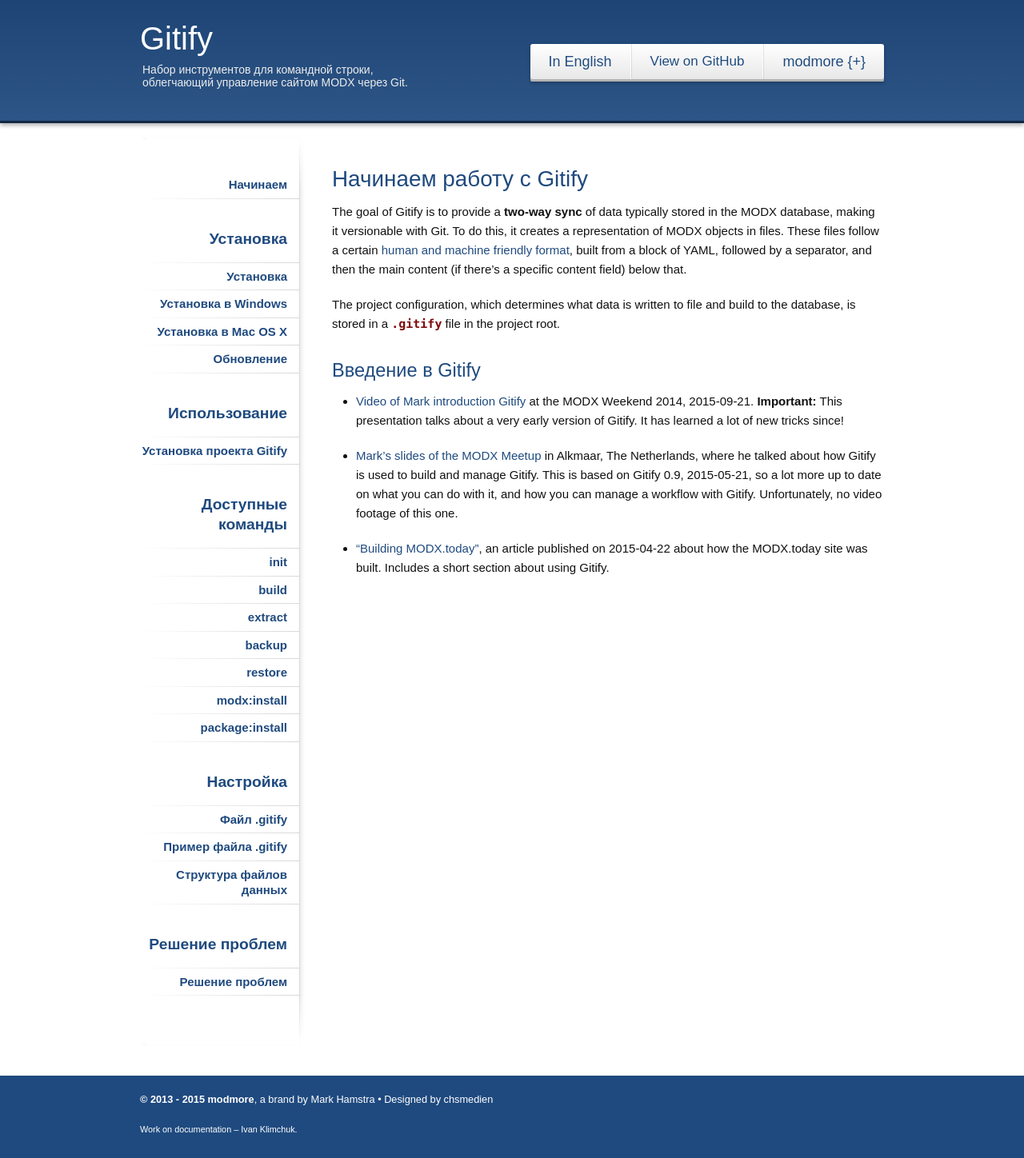
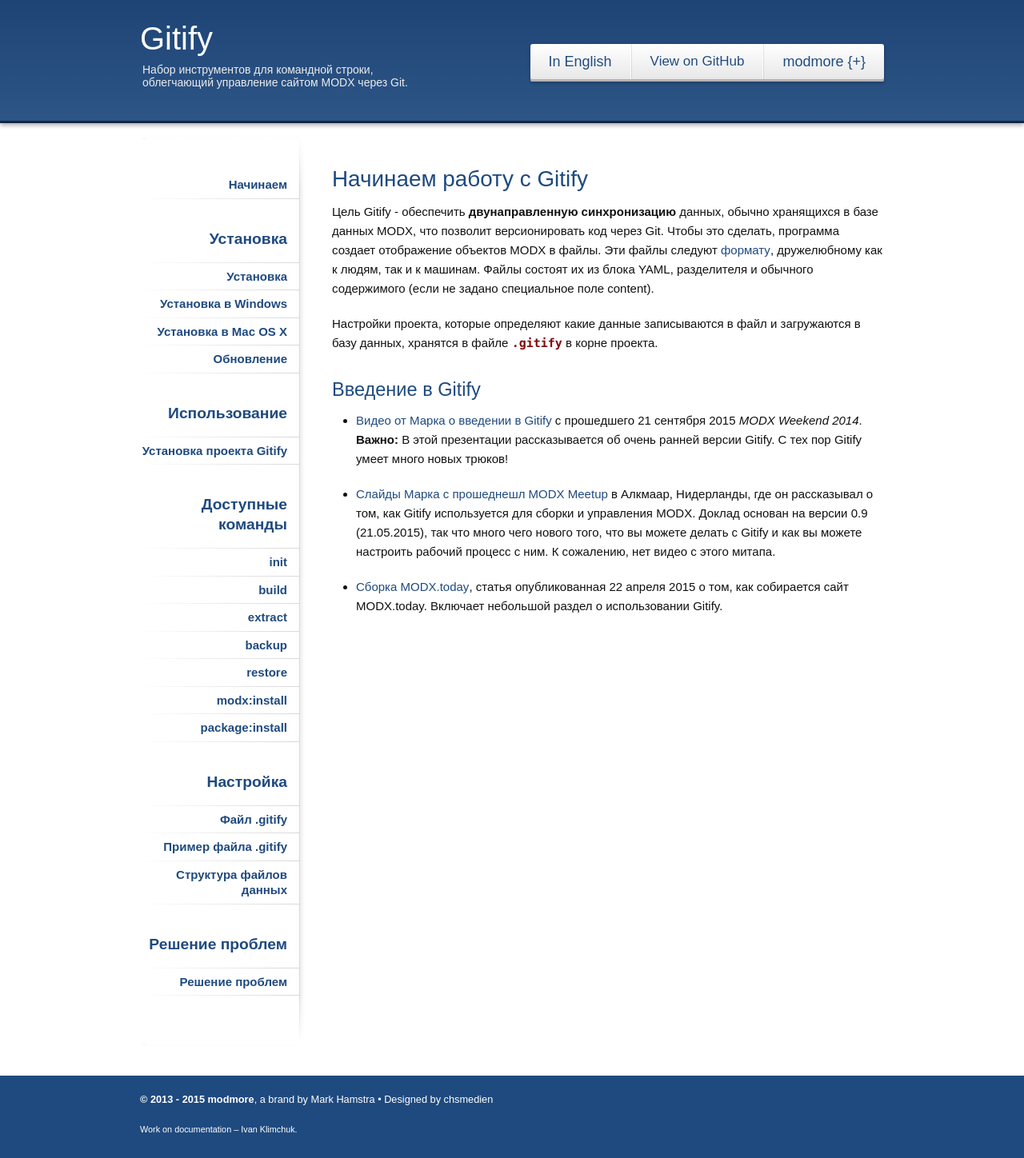
Before and after one commit to modmore/Gitify, a Jekyll site: the page built from ru/index.md, in a window 1280 px wide. Shown: the whole page at 80% size. Built offline with Jekyll 4.4.1, drawn with Linux system fonts in a browser that asks for light colours; Markdown is read by kramdown in place of the engine named in the settings.

Commit message:
Translate intro page

```diff
--- a/ru/index.md
+++ b/ru/index.md
@@ -2,18 +2,20 @@
 layout: default
 title: Начинаем работу с Gitify
 lang: ru
+published: true
 ---
+
 
 # Начинаем работу с Gitify
 
-The goal of Gitify is to provide a **two-way sync** of data typically stored in the MODX database, making it versionable with Git. To do this, it creates a representation of MODX objects in files. These files follow a certain [human and machine friendly format](https://gist.github.com/Mark-H/5acafdc1c364f70fa4e7), built from a block of YAML, followed by a separator, and then the main content (if there's a specific content field) below that.
+Цель Gitify  - обеспечить **двунаправленную синхронизацию** данных, обычно хранящихся в базе данных MODX, что позволит версионировать код через Git. Чтобы это сделать, программа создает отображение объектов MODX в файлы. Эти файлы следуют [формату](https://gist.github.com/Mark-H/5acafdc1c364f70fa4e7), дружелюбному как к людям, так и к машинам. Файлы состоят их из блока YAML, разделителя и обычного содержимого (если не задано специальное поле content).
 
-The project configuration, which determines what data is written to file and build to the database, is stored in a `.gitify` file in the project root.
+Настройки проекта, которые определяют какие данные записываются в файл и загружаются в базу данных, хранятся в файле `.gitify` в корне проекта.
 
 ## Введение в Gitify
 
-- [Video of Mark introduction Gitify](https://video.modmore.com/modx-weekend-2014/sunday-backend/staging-workflow-with-git-and-gitify/) at the MODX Weekend 2014, 2015-09-21. **Important:** This presentation talks about a very early version of Gitify. It has learned a lot of new tricks since!
+- [Видео от Марка о введении в Gitify](https://video.modmore.com/modx-weekend-2014/sunday-backend/staging-workflow-with-git-and-gitify/) с прошедшего 21 сентября 2015 _MODX Weekend 2014_. **Важно:** В этой презентации рассказывается об очень ранней версии Gitify. С тех пор Gitify умеет много новых трюков!
 
-- [Mark's slides of the MODX Meetup](http://www.slideshare.net/hamstramark1/solving-the-workflow-building-modxtoday-with-gitify-20150521-alkmaar) in Alkmaar, The Netherlands, where he talked about how Gitify is used to build and manage Gitify. This is based on Gitify 0.9, 2015-05-21, so a lot more up to date on what you can do with it, and how you can manage a workflow with Gitify. Unfortunately, no video footage of this one.
+- [Слайды Марка с прошеднешл MODX Meetup](http://www.slideshare.net/hamstramark1/solving-the-workflow-building-modxtoday-with-gitify-20150521-alkmaar) в Алкмаар, Нидерланды, где он рассказывал о том, как Gitify используется для сборки и управления MODX. Доклад основан на версии 0.9 (21.05.2015), так что много чего нового того, что вы можете делать с Gitify и как вы можете настроить рабочий процесс с ним. К сожалению, нет видео с этого митапа.
 
-- ["Building MODX.today"](https://modx.today/posts/2015/04/building-modx.today), an article published on 2015-04-22 about how the MODX.today site was built. Includes a short section about using Gitify.
+- [Сборка MODX.today](https://modx.today/posts/2015/04/building-modx.today), статья опубликованная 22 апреля 2015 о том, как собирается сайт MODX.today. Включает небольшой раздел о использовании Gitify.
```
